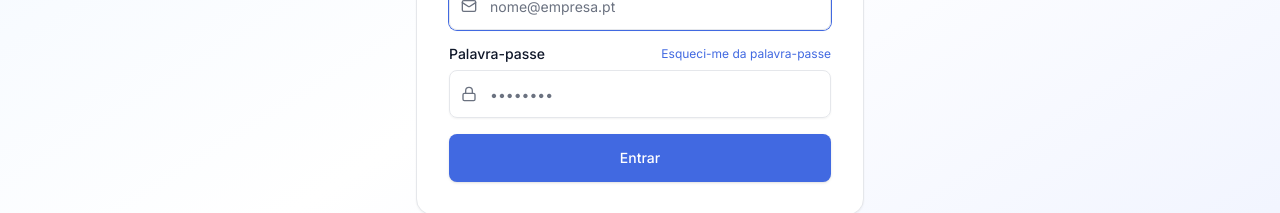
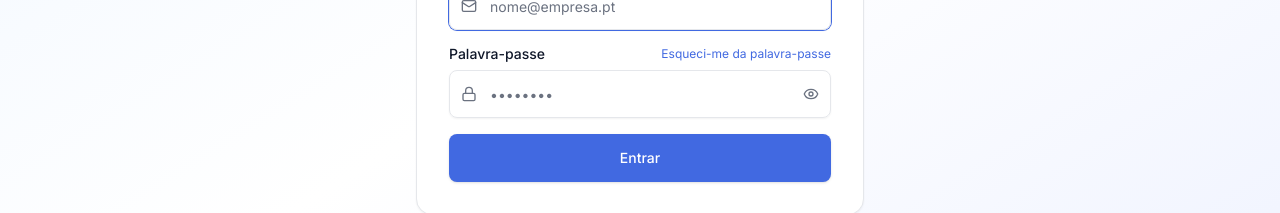
Before and after one commit to JoaoCMaia4/Dubral, a React (Vite) app: page /login in a window 1280 px wide. Shown: the part 406-619 px from the top of the page. Built offline with nearby package versions, Linux system fonts and the light colour scheme; no server answers.

Commit message:
muita coisa

```diff
--- a/src/components/layout/AppLayout.jsx
+++ b/src/components/layout/AppLayout.jsx
@@ -97,6 +97,7 @@ export default function AppLayout() {
             positions={positions}
             collapsed={false}
             onToggle={() => setMobileOpen(false)}
+            onNavigate={() => setMobileOpen(false)}
             hasPermission={hasPermission}
           />
         </div>
--- a/src/components/layout/Sidebar.jsx
+++ b/src/components/layout/Sidebar.jsx
@@ -45,7 +45,13 @@ const menuSections = [
   },
 ];
 
-export default function Sidebar({ user, positions, collapsed, onToggle }) {
+export default function Sidebar({
+    user,
+    positions,
+    collapsed,
+    onToggle,
+    onNavigate,
+}) {
   const location = useLocation();
 
   const isVisible = (item) => {
@@ -98,6 +104,7 @@ export default function Sidebar({ user, positions, collapsed, onToggle }) {
                     <Link
                       key={item.path}
                       to={item.path}
+                      onClick={() => onNavigate?.()}
                       className={cn(
                         "flex items-center gap-3 px-3 py-2.5 rounded-lg text-sm font-medium transition-all",
                         active
--- a/src/pages/Login.jsx
+++ b/src/pages/Login.jsx
@@ -4,7 +4,7 @@ import { useAuth } from "@/lib/AuthContext";
 import { Button } from "@/components/ui/button";
 import { Input } from "@/components/ui/input";
 import { Label } from "@/components/ui/label";
-import { Mail, Lock, Loader2 } from "lucide-react";
+import { Mail, Lock, Eye, EyeOff, Loader2 } from "lucide-react";
 
 export default function Login() {
   const navigate = useNavigate();
@@ -12,6 +12,7 @@ export default function Login() {
 
   const [email, setEmail] = useState("");
   const [password, setPassword] = useState("");
+  const [showPassword, setShowPassword] = useState(false);
   const [error, setError] = useState("");
   const [loading, setLoading] = useState(false);
 
@@ -87,16 +88,29 @@ export default function Login() {
 
               <div className="relative">
                 <Lock className="absolute left-3 top-1/2 -translate-y-1/2 w-4 h-4 text-muted-foreground" />
+
                 <Input
                   id="password"
-                  type="password"
+                  type={showPassword ? "text" : "password"}
                   autoComplete="current-password"
                   placeholder="••••••••"
                   value={password}
                   onChange={(e) => setPassword(e.target.value)}
-                  className="pl-10 h-12"
+                  className="pl-10 pr-10 h-12"
                   required
                 />
+
+                <button
+                  type="button"
+                  onClick={() => setShowPassword(!showPassword)}
+                  className="absolute right-3 top-1/2 -translate-y-1/2 text-muted-foreground hover:text-foreground"
+                >
+                  {showPassword ? (
+                    <EyeOff className="w-4 h-4" />
+                  ) : (
+                    <Eye className="w-4 h-4" />
+                  )}
+                </button>
               </div>
             </div>
 
--- a/src/pages/ResetPassword.jsx
+++ b/src/pages/ResetPassword.jsx
@@ -1,4 +1,5 @@
 import React, { useState } from "react";
+import { Eye, EyeOff } from "lucide-react";
 import { useNavigate } from "react-router-dom";
 import { supabase } from "@/lib/supabaseClient";
 import { Button } from "@/components/ui/button";
@@ -8,6 +9,7 @@ import { toast } from "sonner";
 export default function ResetPassword() {
   const navigate = useNavigate();
   const [password, setPassword] = useState("");
+  const [showPassword, setShowPassword] = useState(false);
   const [isLoading, setIsLoading] = useState(false);
 
   const handleUpdatePassword = async (event) => {
@@ -45,12 +47,27 @@ export default function ResetPassword() {
           </p>
         </div>
 
-        <Input
-          type="password"
-          placeholder="Nova password"
-          value={password}
-          onChange={(event) => setPassword(event.target.value)}
-        />
+        <div className="relative">
+          <Input
+            type={showPassword ? "text" : "password"}
+            placeholder="Nova password"
+            value={password}
+            onChange={(event) => setPassword(event.target.value)}
+            className="pr-10"
+          />
+
+          <button
+            type="button"
+            onClick={() => setShowPassword(!showPassword)}
+            className="absolute right-3 top-1/2 -translate-y-1/2 text-muted-foreground hover:text-foreground"
+          >
+            {showPassword ? (
+              <EyeOff className="w-4 h-4" />
+            ) : (
+              <Eye className="w-4 h-4" />
+            )}
+          </button>
+        </div>
 
         <Button type="submit" className="w-full" disabled={isLoading}>
           {isLoading ? "A guardar..." : "Guardar nova password"}
--- a/src/pages/Surveys.jsx
+++ b/src/pages/Surveys.jsx
@@ -437,11 +437,6 @@ export default function Surveys() {
                               })}
                             </span>
                           )}
-
-                          <span className="text-xs text-muted-foreground">
-                            · {survey.response_count || 0} resposta
-                            {survey.response_count !== 1 ? "s" : ""}
-                          </span>
                         </div>
                       </div>
                     </div>
```
Also changed, not shown: 1 other file (tests, documents, lock files or other folders).
